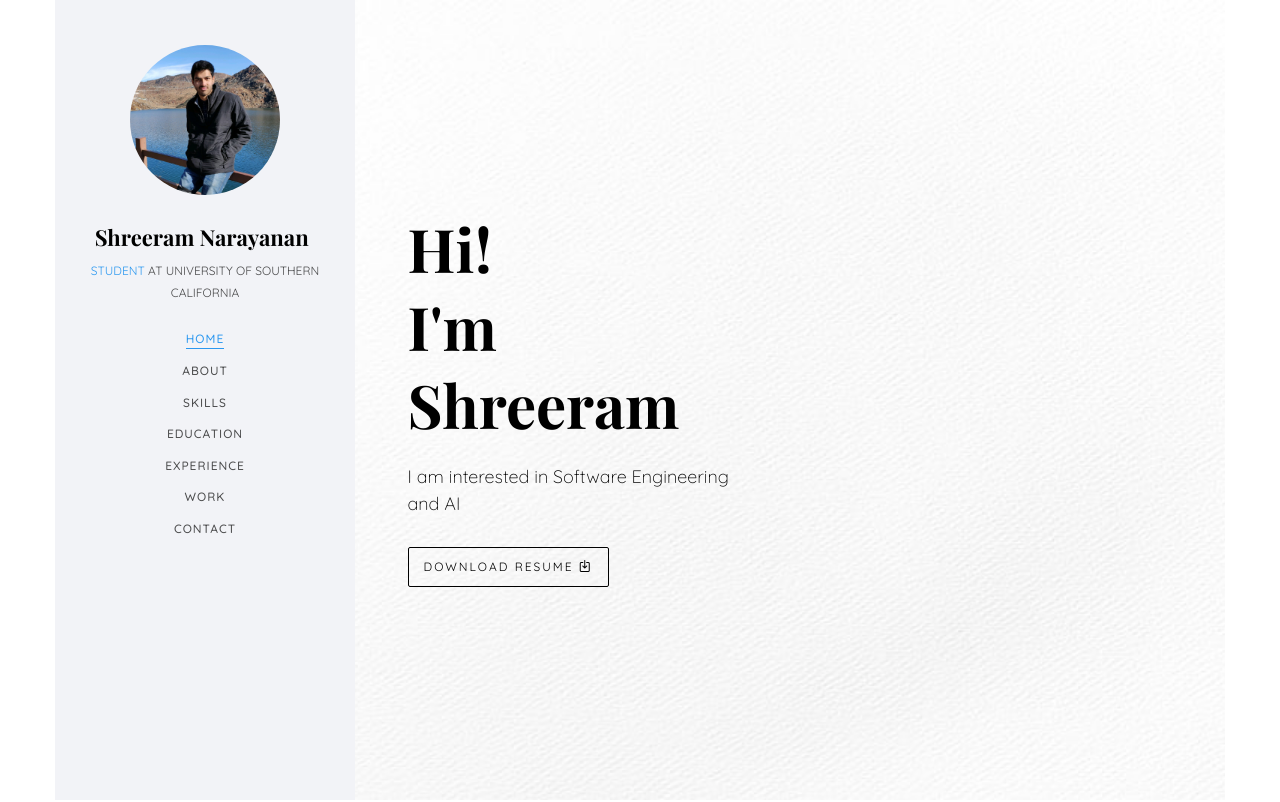
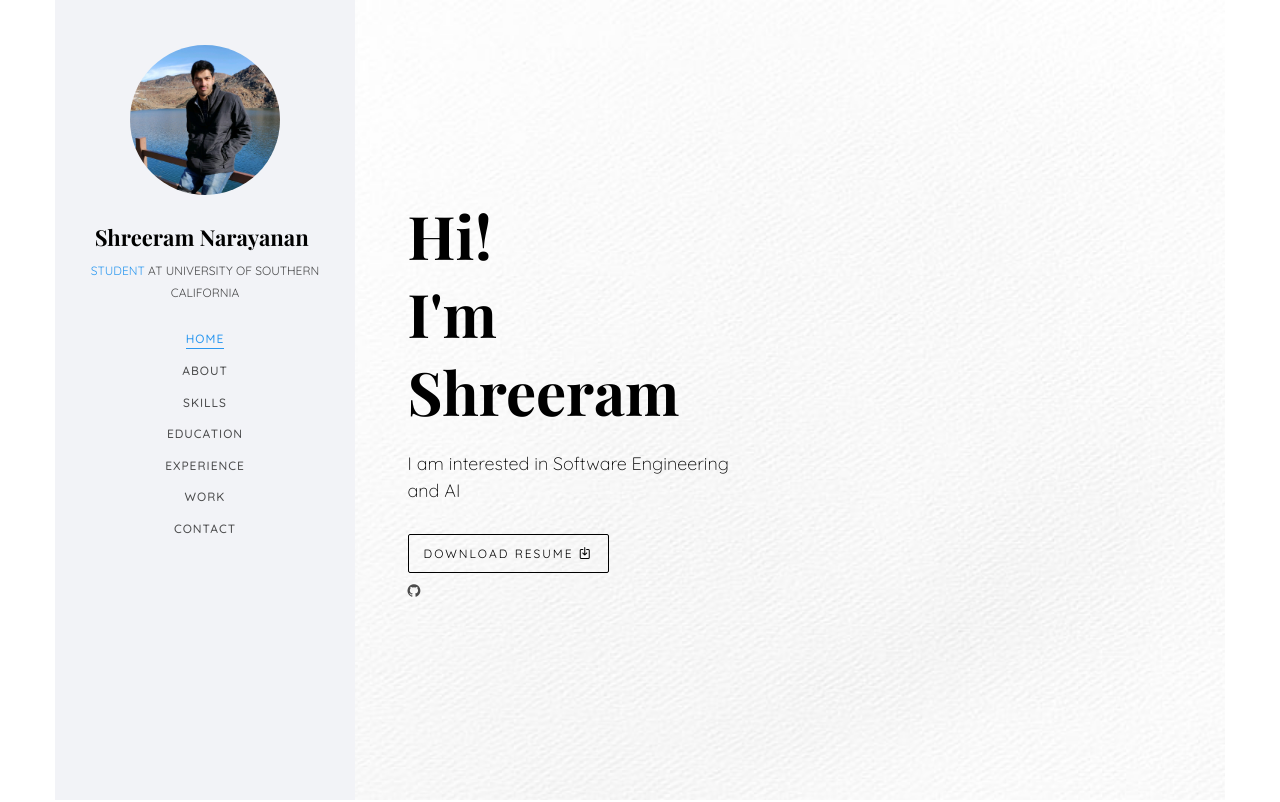
Before and after one commit to shreeram0206/shreeram0206.github.io, a plain HTML site: page index.html in a window 1280 px wide. Shown: the top 802 px of the page. Drawn offline with nearby package versions, Linux system fonts and the light colour scheme; files whose address does not match are found by name; a web font is replaced by a local one.

Commit message:
insert github link

```diff
--- a/index.html
+++ b/index.html
@@ -89,8 +89,12 @@
 						   					<h1>Hi! <br>I'm Shreeram</h1>
 						   					<h2>I am interested in Software Engineering and AI <a target="_blank"></a></h2>
 												<p><a href="/resume/Resume_Shreeram_Narayanan.pdf" target="_blank" class="btn btn-primary btn-learn">Download Resume <i class="icon-download4"></i></a></p>
-												<link rel="stylesheet" href="https://maxcdn.bootstrapcdn.com/font-awesome/4.4.0/css/font-awesome.min.css">
-
+												<head>
+													<link rel="stylesheet" href="https://maxcdn.bootstrapcdn.com/font-awesome/4.4.0/css/font-awesome.min.css">
+												</head>
+												<body>
+													<i class="fa fa-github"></i>
+												</body>
 											</div>
 					   				</div>
 					   			</div>
@@ -367,7 +371,7 @@
 					               <div class="timeline-label">
 					               	<h2><a>Graduate Student Researcher at CPS-VIDA Lab, University of Southern California</a> <br> <span>Feb 2023 - Presnt</span></h2>
 					                  <p>
-										● Trained a neural network to perform monocular 3D object detection for a real-time perception system
+										● Trained a neural network to perform monocular 3D object detection for a real-time perception system <br>
 										● Collaborated on designing a 3D simulator in Unity and extracted RTLS data for training, evaluating, and verifying perception system
 
 									  </p>
```
